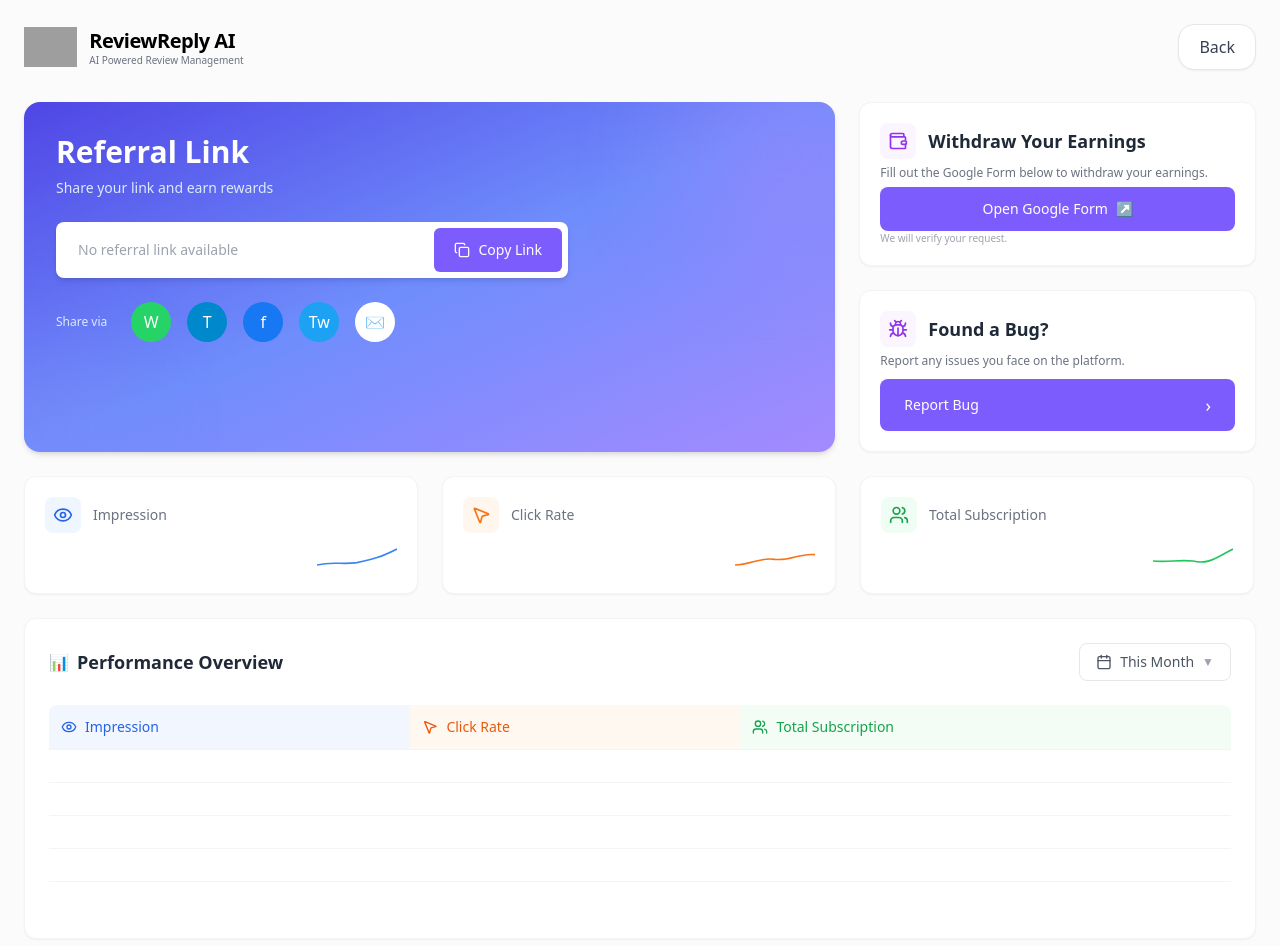
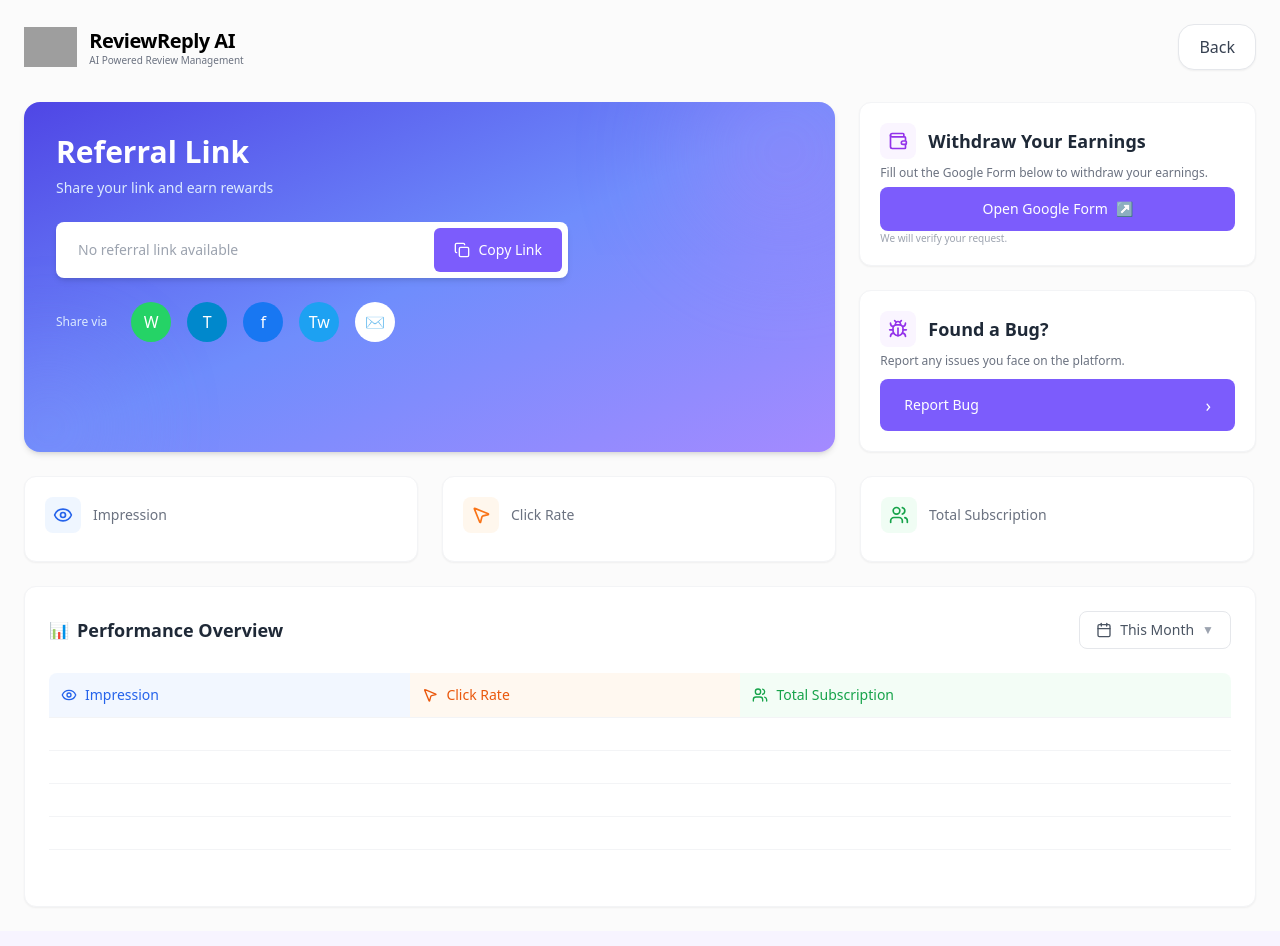
Before and after one commit to afnankhan123456/reviewreply-ai, a Next.js app: page /plans/refer-earn in a window 1280 px wide. Shown: the top 946 px of the page. Built offline with nearby package versions, Linux system fonts and the light colour scheme; no server answers; grey boxes are pictures that could not be loaded.

Commit message:
Update page.tsx

```diff
--- a/app/plans/refer-earn/page.tsx
+++ b/app/plans/refer-earn/page.tsx
@@ -167,7 +167,7 @@ export default function ReferEarnPage() {
         {/* ================= ROW 1 END ================= */}
 
 
-        {/* ================= ROW 2 (3 Cards - DATA REMOVED) ================= */}
+        {/* ================= ROW 2 (3 Cards - DATA REMOVED + GRAPHS REMOVED) ================= */}
         <div className="lg:col-span-3 pr-[2px] grid grid-cols-1 md:grid-cols-3 gap-6">
 
           <div className="bg-white rounded-xl border border-gray-100 shadow-sm p-5">
@@ -179,9 +179,6 @@ export default function ReferEarnPage() {
             </div>
             <div className="flex items-end justify-between">
               <span className="text-2xl font-bold"></span>
-              <svg viewBox="0 0 100 30" className="w-20 h-8">
-                <path d="M0,25 C20,20 30,25 50,22 C70,18 80,15 100,5" fill="none" stroke="#3b82f6" strokeWidth="2" />
-              </svg>
             </div>
           </div>
 
@@ -194,9 +191,6 @@ export default function ReferEarnPage() {
             </div>
             <div className="flex items-end justify-between">
               <span className="text-2xl font-bold"></span>
-              <svg viewBox="0 0 100 30" className="w-20 h-8">
-                <path d="M0,25 C20,25 30,15 50,18 C70,20 80,10 100,12" fill="none" stroke="#f97316" strokeWidth="2" />
-              </svg>
             </div>
           </div>
 
@@ -209,9 +203,6 @@ export default function ReferEarnPage() {
             </div>
             <div className="flex items-end justify-between">
               <span className="text-2xl font-bold"></span>
-              <svg viewBox="0 0 100 30" className="w-20 h-8">
-                <path d="M0,20 C20,22 30,18 50,20 C70,25 80,15 100,5" fill="none" stroke="#22c55e" strokeWidth="2" />
-              </svg>
             </div>
           </div>
 
```
